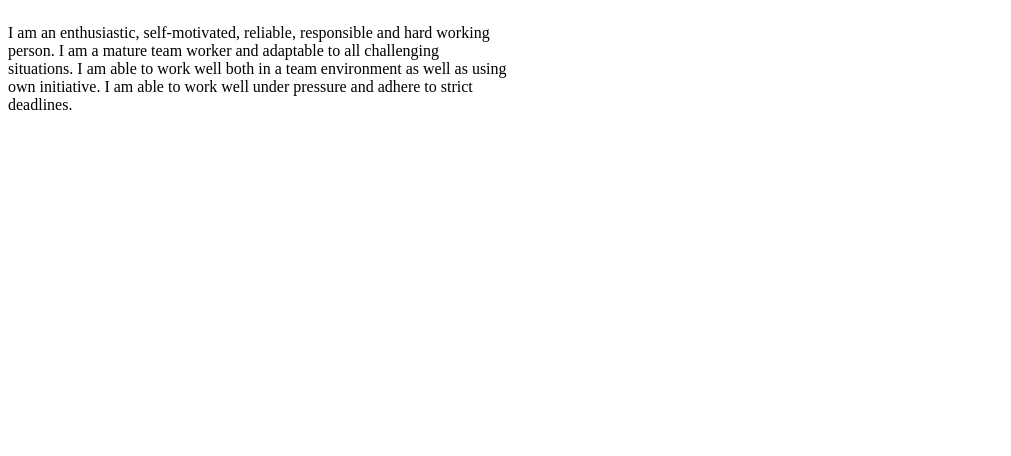
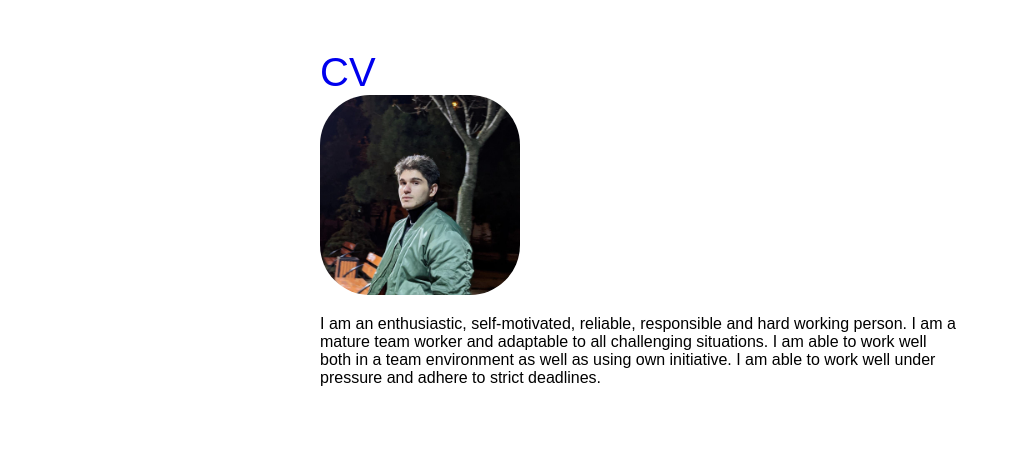
Before and after one commit to GeorgeBeru/CV2, a plain HTML site: page index.html in a window 1280 px wide. Shown: the whole page, without its empty margins (0-1011 px from the left). Drawn offline with Linux system fonts and the light colour scheme.

Commit message:
Add files via upload

```diff
--- a/index.html
+++ b/index.html
@@ -10,11 +10,17 @@
 <body>
     <div class="container">
         <div class="cv">
+            <li><a href="#">CV</a></li>
+
+            <img src="me.jpg" alt="me" width="200px">
+
+
+
             <p>
                 I am an enthusiastic, self-motivated, reliable, responsible and hard working person.
                 I am a mature team worker and adaptable to all challenging situations.
                 I am able to work well both in a team environment as well as using own initiative.
-                 I am able to work well under pressure and adhere to strict deadlines.
+                I am able to work well under pressure and adhere to strict deadlines.
             </p>
         </div>
     </div>
--- a/style.css
+++ b/style.css
@@ -1,5 +1,25 @@
+body{
+    margin: auto;
+    width: 640px;
+    padding: 50px;
+    font-family: 'Lexend Deca', sans-serif;
+}
 
-p {
-    position: fixed;
-    width: 500px;
+
+h1 {
+    color: blue;
 }
+
+img {
+    border-radius: 50px;
+}
+
+li {
+    list-style: none;
+    transition: 0.5s;
+}
+
+li a {
+    text-decoration: none;
+    font-size: 40px;
+}
```
Also changed, not shown: me.jpg (added).
